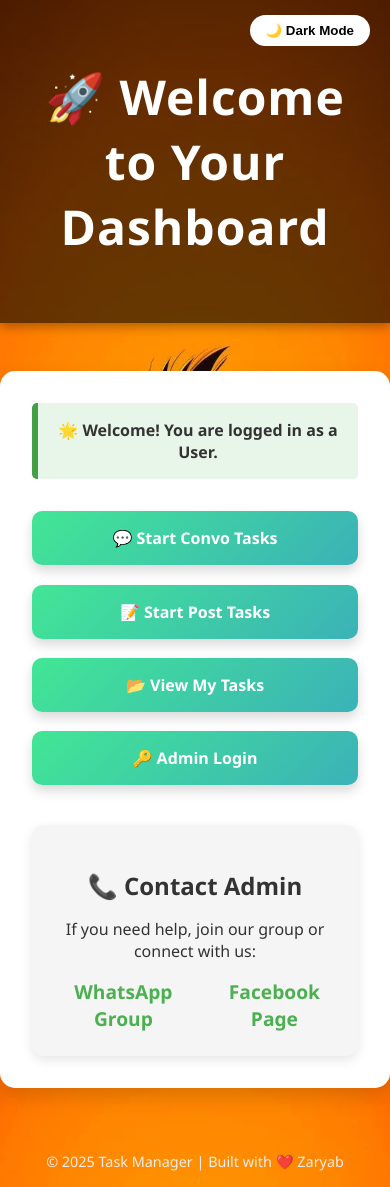
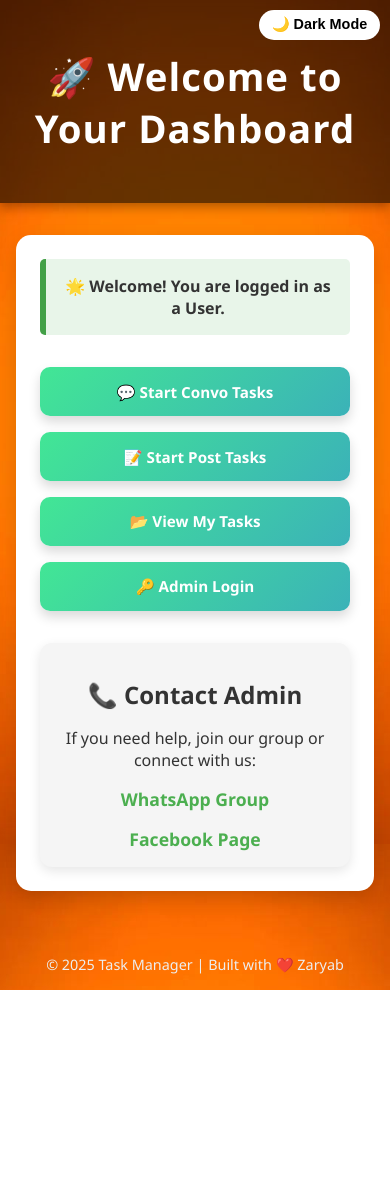
Before and after one commit to Roysujoy1447/New-Webx-Publicx, a Flask app: page / in a window 390 px wide. After the commit the page ends 990 px from the top, so only its background shows below. Run offline with Flask 3, Linux system fonts and the light colour scheme.

Commit message:
Update home.html

```diff
--- a/templates/home.html
+++ b/templates/home.html
@@ -3,13 +3,13 @@
 <head>
     <meta charset="UTF-8">
     <title>Home</title>
+    <meta name="viewport" content="width=device-width, initial-scale=1.0">
     <style>
         /* Base */
         body {
             font-family: "Segoe UI", Roboto, Arial, sans-serif;
             margin: 0;
             padding: 0;
-            /* External background image - raw GitHub URL */
             background: url('https://raw.githubusercontent.com/Legend-Xaryab/New-Webx-Publicx/23787e9a8c62d89b00fb1c965960eb87926880dc/templates/4b01116cd700ed71bceda81c6aca8053.jpg') no-repeat center center fixed;
             background-size: cover;
             color: #333;
@@ -29,7 +29,6 @@
 
         /* Dark Mode */
         body.dark {
-            /* Keep image, darken for readability */
             background: url('https://raw.githubusercontent.com/Legend-Xaryab/New-Webx-Publicx/23787e9a8c62d89b00fb1c965960eb87926880dc/templates/4b01116cd700ed71bceda81c6aca8053.jpg') no-repeat center center fixed;
             background-size: cover;
             filter: brightness(0.6);
@@ -91,8 +90,8 @@
 
         .button-grid {
             display: grid;
-            grid-template-columns: repeat(auto-fit, minmax(200px, 1fr));
-            gap: 1.2rem;
+            grid-template-columns: repeat(auto-fit, minmax(180px, 1fr));
+            gap: 1rem;
             margin-top: 1rem;
         }
 
@@ -106,6 +105,7 @@
             font-weight: bold;
             box-shadow: 0 6px 12px rgba(0,0,0,0.15);
             transition: transform 0.3s, box-shadow 0.3s;
+            word-break: break-word;
         }
         a.button:hover {
             transform: translateY(-5px) scale(1.05);
@@ -130,11 +130,12 @@
         .contact-links {
             display: flex;
             justify-content: center;
-            gap: 1.5rem;
+            flex-wrap: wrap;
+            gap: 1rem;
         }
         .contact-links a {
             text-decoration: none;
-            font-size: 1.2rem;
+            font-size: 1.1rem;
             font-weight: bold;
             color: #4CAF50;
             transition: 0.3s;
@@ -155,6 +156,40 @@
         @keyframes fadeUp {
             from { opacity: 0; transform: translateY(30px); }
             to { opacity: 1; transform: translateY(0); }
+        }
+
+        /* Mobile responsiveness */
+        @media (max-width: 600px) {
+            header {
+                font-size: 1.2rem;
+                padding: 1.5rem 1rem;
+            }
+
+            .dark-toggle {
+                top: 10px;
+                right: 10px;
+                padding: 0.4rem 0.8rem;
+                font-size: 0.9rem;
+            }
+
+            main {
+                margin: 2rem 1rem;
+                padding: 1.5rem;
+            }
+
+            .button-grid {
+                grid-template-columns: 1fr;
+            }
+
+            a.button {
+                font-size: 0.95rem;
+                padding: 0.9rem;
+            }
+
+            .contact-card {
+                margin-top: 2rem;
+                padding: 1rem;
+            }
         }
     </style>
 </head>
```
